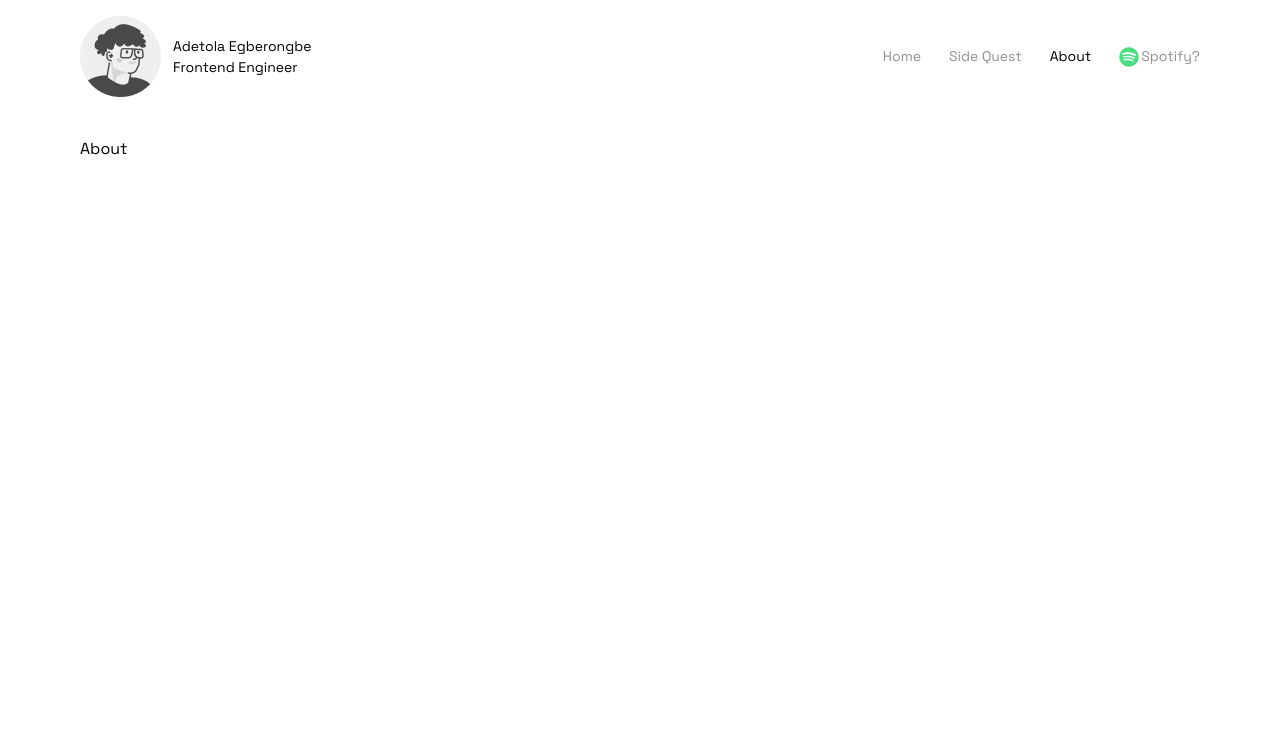
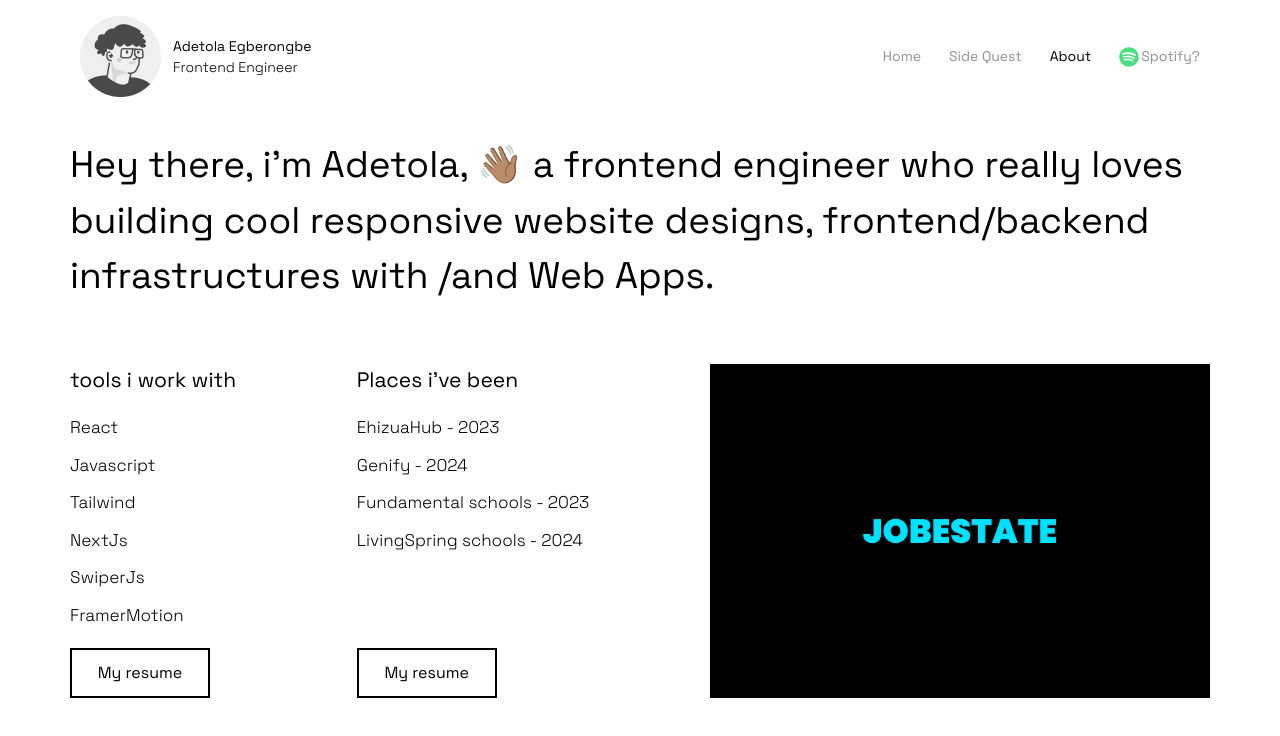
Before and after one commit to tolzzyyy/myportfolio, a React (Create React App) app: page /about in a window 1280 px wide. Shown: the top 736 px of the page. Built offline with nearby package versions, Linux system fonts and the light colour scheme.

Commit message:
we dey push

```diff
--- a/src/Components/About.jsx
+++ b/src/Components/About.jsx
@@ -1,39 +1,91 @@
-import React from 'react'
+import React from "react";
 import { motion } from "framer-motion";
 import { fadeIn } from "./Variants";
+import omo from "../Assets/JOBESTATE.png";
+
 const About = () => {
+  const Sidevariants = {
+    hidden: {
+      opacity: 0,
+      transition: { delay: 0.9, duration: 0.9 },
+    },
+    visible: {
+      opacity: 1,
+      transition: { delay: 1.2, duration: 1.2 },
+    },
+    exit: {
+      opacity: 0,
+      transition: { ease: "easeInOut", delay: 0.5, duration: 0.5 },
+    },
+  };
 
-  const Sidevariants = {
-    hidden:{
-      opacity:0,
-      transition:{delay:0.5, duration:0.5}
-    },
-    visible:{
-      opacity:1,
-      transition:{delay:0.8, duration:0.8}
-    },
-    exit:{
+  return (
+    <motion.div
+      variants={Sidevariants}
+      initial="hidden"
+      animate="visible"
+      className="py-6 flex w-full items-center flex-col px-5 md:px-[70px]"
+      exit="exit"
+    >
+      <div className="flex items-center justify-end">
+        <motion.h1
+          variants={fadeIn("up", 0.5)}
+          className="w-full text-[20px] md:tracking-[0px] md:text-[37px] font-[400] "
+          initial="hidden"
+          whileInView={"show"}
+          viewport={{ once: true, amount: 0.2 }}
+        >
+          Hey there, i'm Adetola, 👋🏽  a frontend engineer who really loves
+          building cool responsive website designs, frontend/backend infrastructures with    {"/and "}
+           <span className="">Web Apps. </span>
+        </motion.h1>
+      </div>
 
-      opacity:0,
-      transition:{ease:'easeInOut', delay:0, duration:0}
-    }
-  }
-  return (
-    <motion.div variants={Sidevariants} initial='hidden'
-    animate='visible'
-    className='py-6 px-[80px]'
-    exit='exit'
-    >
-      <motion.h1  variants={fadeIn("up", 0.8)}
-            initial="hidden"
-            whileInView={"show"}
-            viewport={{ once: true, amount: 0.9 }}>
-About
-      </motion.h1>
+      <div className="flex flex-col-reverse md:flex-row w-full h-full justify-end">
+        <div className="w-full mt-[60px] h-full flex flex-col-reverse lg:flex-row gap-10 justify-between">
+          <div className="h-full flex flex-col justify-between">
+            <div>
+              <h1 className="text-[21px] font-[400]">tools i work with</h1>
+              <ul className="text-[17px] mt-5 font-[300] flex flex-col gap-3">
+                <li>React</li>
+                <li>Javascript</li>
+                <li>Tailwind</li>
+                <li>NextJs</li>
+                <li>SwiperJs</li>
+                <li>FramerMotion</li>
+              </ul>
+            </div>
+            <div className="mt-5">
+              <button className=" w-full md:w-[140px] h-[50px] border-2 border-black">
+                My resume
+              </button>
+            </div>
+          </div>
 
+          <div className="  lg:relative flex flex-col justify-between">
+            <div>
+              <h1 className="text-[21px] font-[400]">Places i've been</h1>
+              <ul className="text-[17px] mt-5 font-thin flex flex-col gap-3">
+                <li>EhizuaHub - 2023</li>
+                <li>Genify - 2024</li>
+                <li>Fundamental schools - 2023</li>
+                <li>LivingSpring schools - 2024</li>
+              </ul>
+            </div>
+            <div className="mt-5">
+              <button className=" w-full lg:absolute md:bottom-0 md:w-[140px] h-[50px] border-2 border-black">
+                My resume
+              </button>
+            </div>
+          </div>
+
+          <div>
+            <img src={omo} className="h-full object-cover w-full lg:w-[500px]" alt="" />
+          </div>
+        </div>
+      </div>
     </motion.div>
-  )
-}
+  );
+};
 
-
-export default About
+export default About;
--- a/src/Components/Hero.jsx
+++ b/src/Components/Hero.jsx
@@ -12,15 +12,15 @@ const Hero = () => {
   const Herovariant = {
     hidden: {
       opacity: 0,
-      transition: { delay: 0.2, duration: 0.2 },
+      transition: { delay: 0.6, duration: 0.6 },
     },
     visible: {
       opacity: 1,
-      transition: { delay: 0.8, duration: 0.8 },
+      transition: { delay: 0.9, duration: 0.9 },
     },
     exit: {
       opacity: 0,
-      transition: { ease: "easeInOut", delay: 0.8, duration: 0.8 },
+      transition: { ease: "easeInOut", delay: 0.5, duration: 0.5 },
     },
   };
   useEffect(() => {
--- a/src/index.css
+++ b/src/index.css
@@ -5,7 +5,7 @@
   font-weight: 300;
   font-style: normal;
 } */
-@import url('https://fonts.googleapis.com/css2?family=Space+Grotesk:wght@400;700&display=swap');
+@import url('https://fonts.googleapis.com/css2?family=Space+Grotesk:wght@300;400;700&display=swap');
 
 
 @tailwind base;
--- a/tailwind.config.js
+++ b/tailwind.config.js
@@ -8,6 +8,7 @@ module.exports = {
       'space-grotesk': ['"Space Grotesk"', 'sans-serif'],
     },
     fontWeight: {
+      thin:300,
       normal: 400,
       bold: 700,
     }},
```
